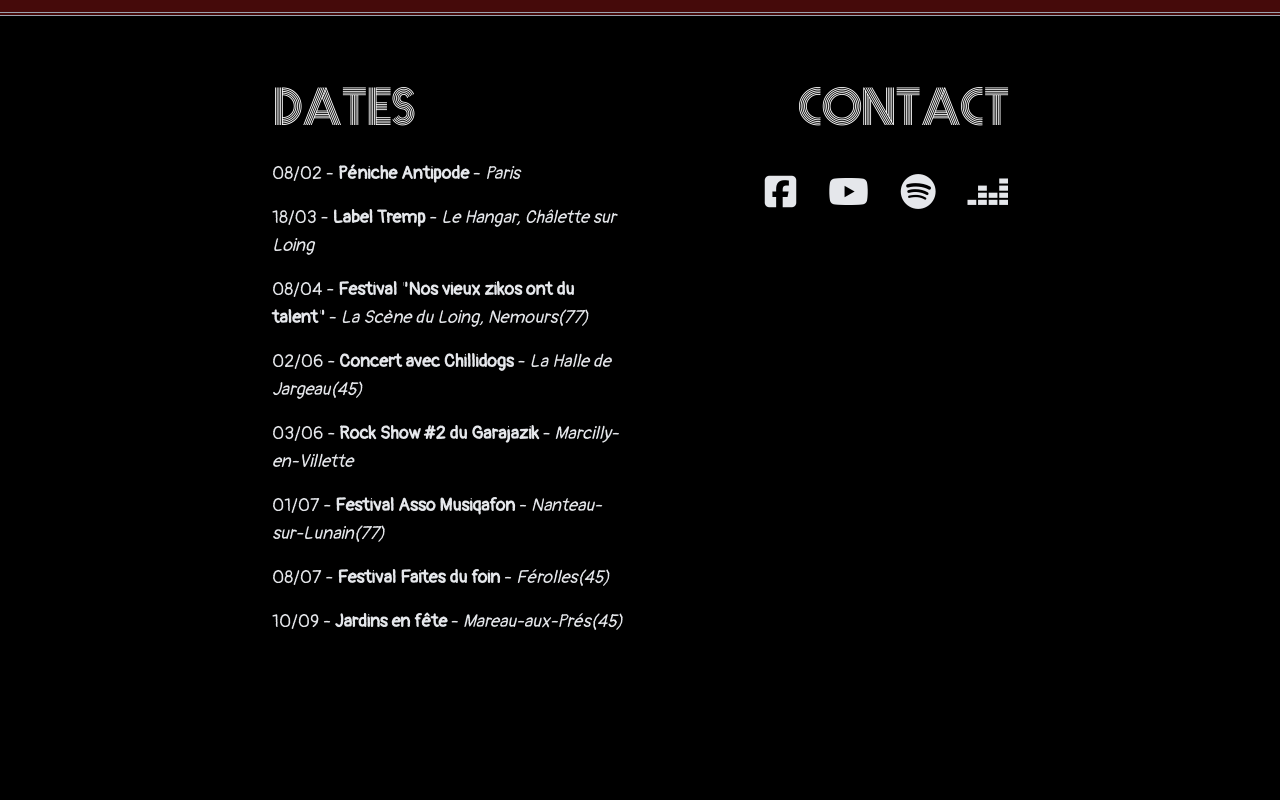
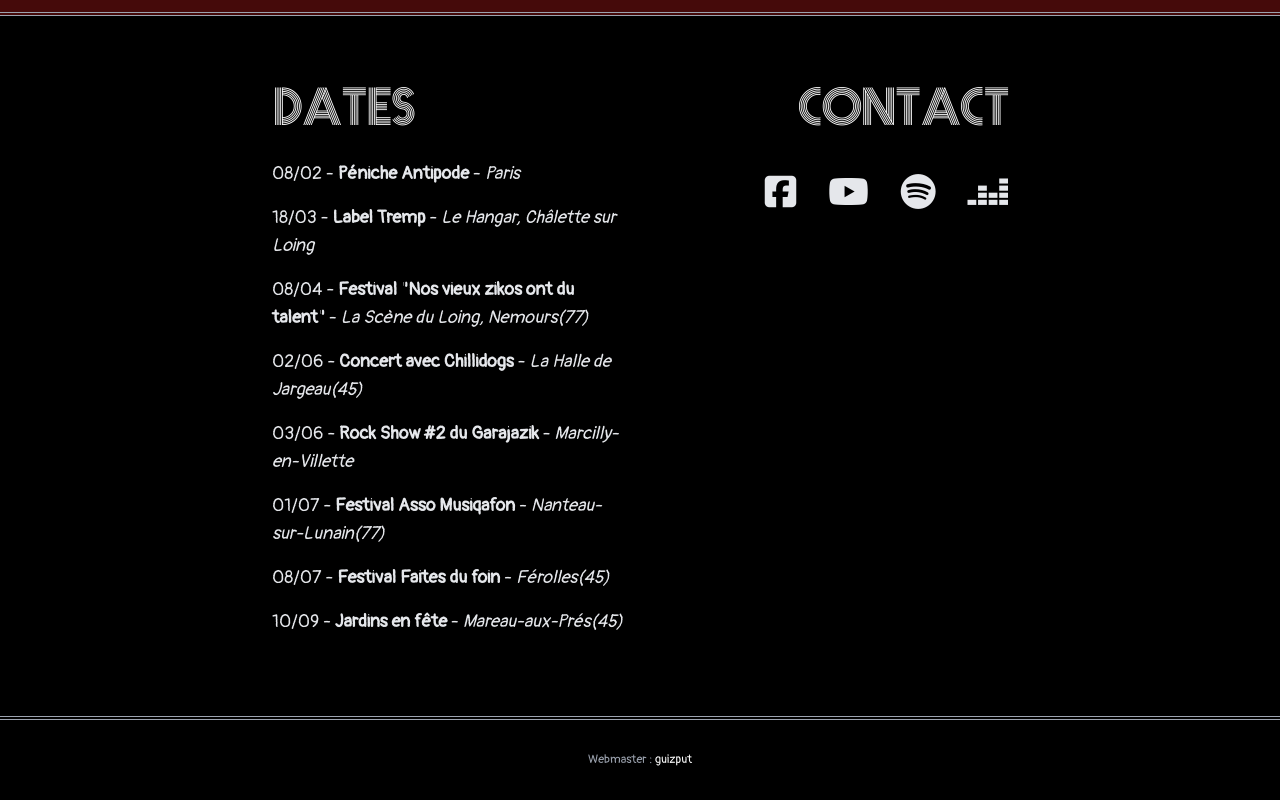
Before and after one commit to guizput/the-gig, a website built with Parcel: page index.html in a window 1280 px wide. Shown: the part 2068-2868 px from the top of the page. Built offline with nearby package versions, Linux system fonts and the light colour scheme.

Commit message:
refacto: update footer

```diff
--- a/index.html
+++ b/index.html
@@ -186,7 +186,7 @@
     <section
       class="mx-auto max-w-3xl px-4 py-16 font-Pangolin text-lg text-gray-200 md:flex md:items-start md:justify-between"
     >
-      <div class="mb-16 md:w-[48%]">
+      <div class="mb-16 md:mb-0 md:w-[48%]">
         <h2 class="mb-8 font-Prisma text-5xl text-white" id="dates">Dates</h2>
         <ul>
           <li class="mb-4">08/02 - <b>Péniche Antipode</b> - <em>Paris</em></li>
@@ -292,11 +292,18 @@
         </div>
       </div>
     </section>
-
-    <div class="footer__copyright">
-      <small
+    <!-- COPYRIGHT -->
+    <div
+      class="flex items-center justify-center border-t-4 border-double border-gray-400 px-4 py-8"
+    >
+      <small class="font-Pangolin text-xs text-gray-400"
         >Webmaster :
-        <a target="_blank" href="https://github.com/guizput">guizput</a></small
+        <a
+          class="font-Pangolin text-xs text-white"
+          target="_blank"
+          href="https://github.com/guizput"
+          >guizput</a
+        ></small
       >
     </div>
 
```
